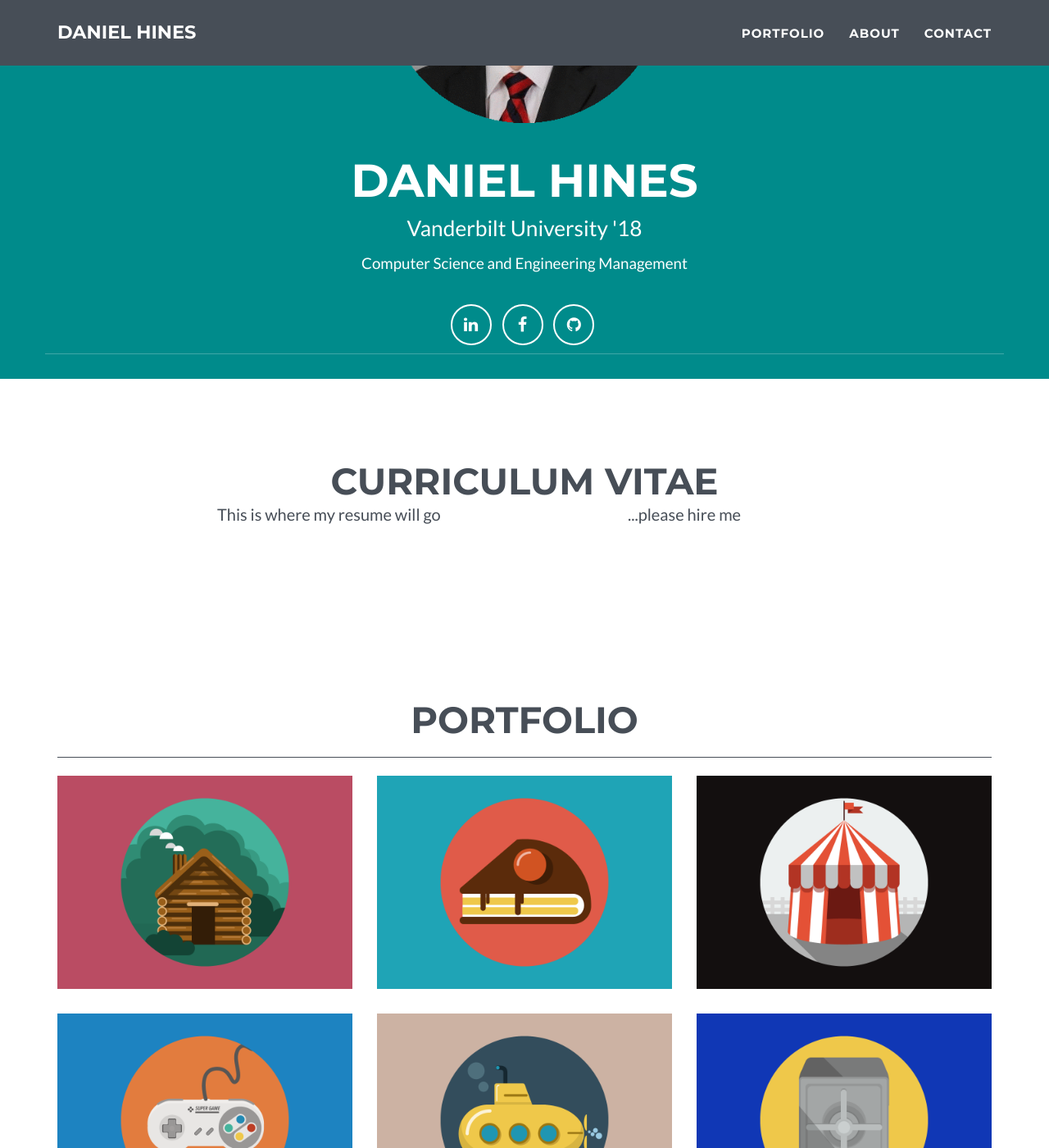
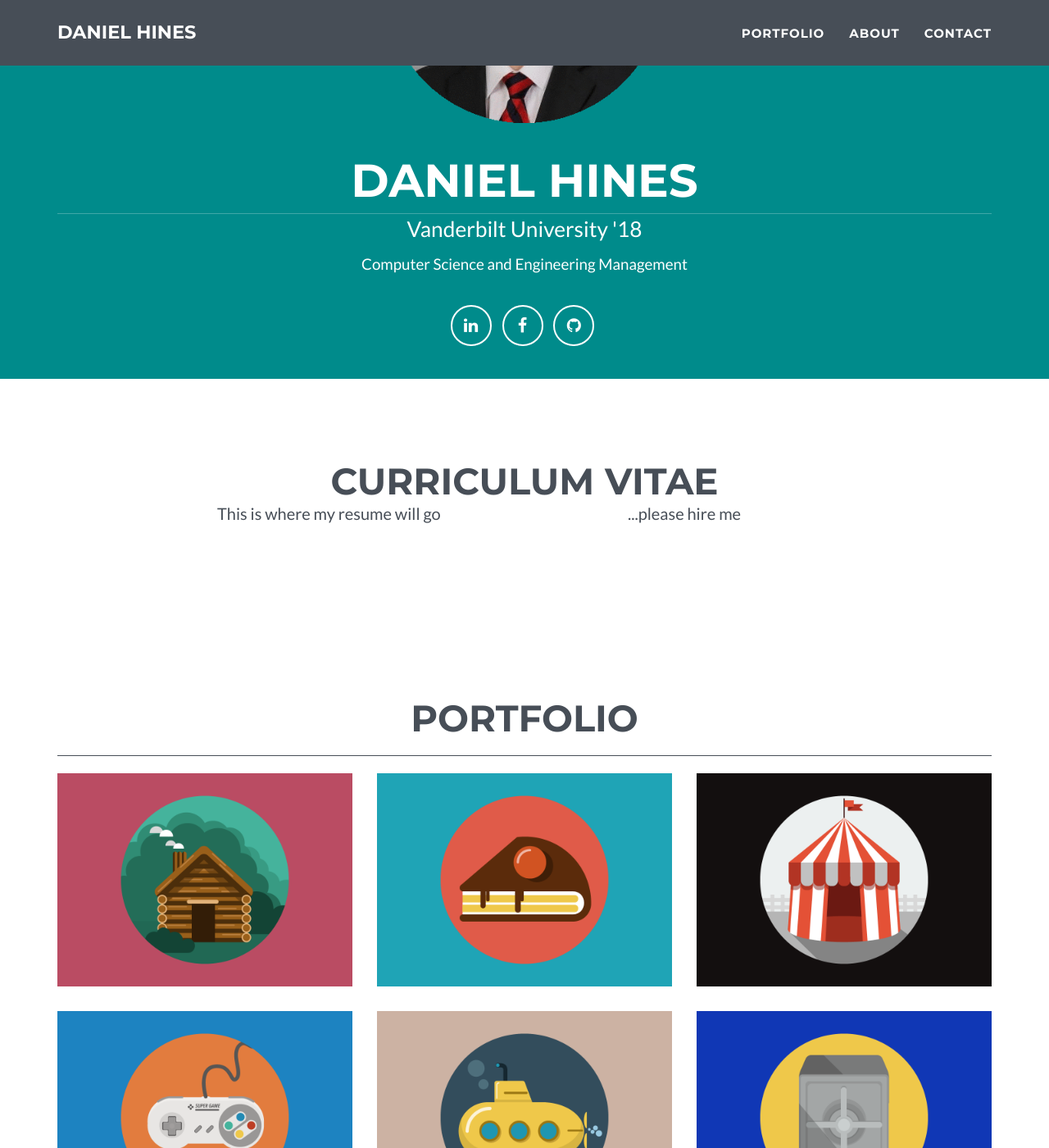
Before and after one commit to danielchines/danielchines.github.io, a Jekyll site: the page built from index.html, in a window 1280 px wide and 1400 px high, scrolled down 326 px. Shown: the whole window at 82% size. Built offline with Jekyll 4.4.1, drawn with Linux system fonts in a browser that asks for light colours.

Commit message:
Update main.css

```diff
--- a/_includes/css/main.css
+++ b/_includes/css/main.css
@@ -122,6 +122,7 @@ header .list-inline {
     font-family: Montserrat,"Helvetica Neue",Helvetica,Arial,sans-serif;
     font-size: 3.75em;
     font-weight: 650;
+    border-bottom: 1px solid rgba(255,255,255,.25);
 }
 
     header .intro-text .school {
@@ -194,9 +195,6 @@ section h2 {
 section.success {
     background: rgba({{ site.color.secondary-rgb }},.9);
 
-}
-.row {
-    border-bottom: 1px solid rgba(255,255,255,.25);
 }
 
 
```
